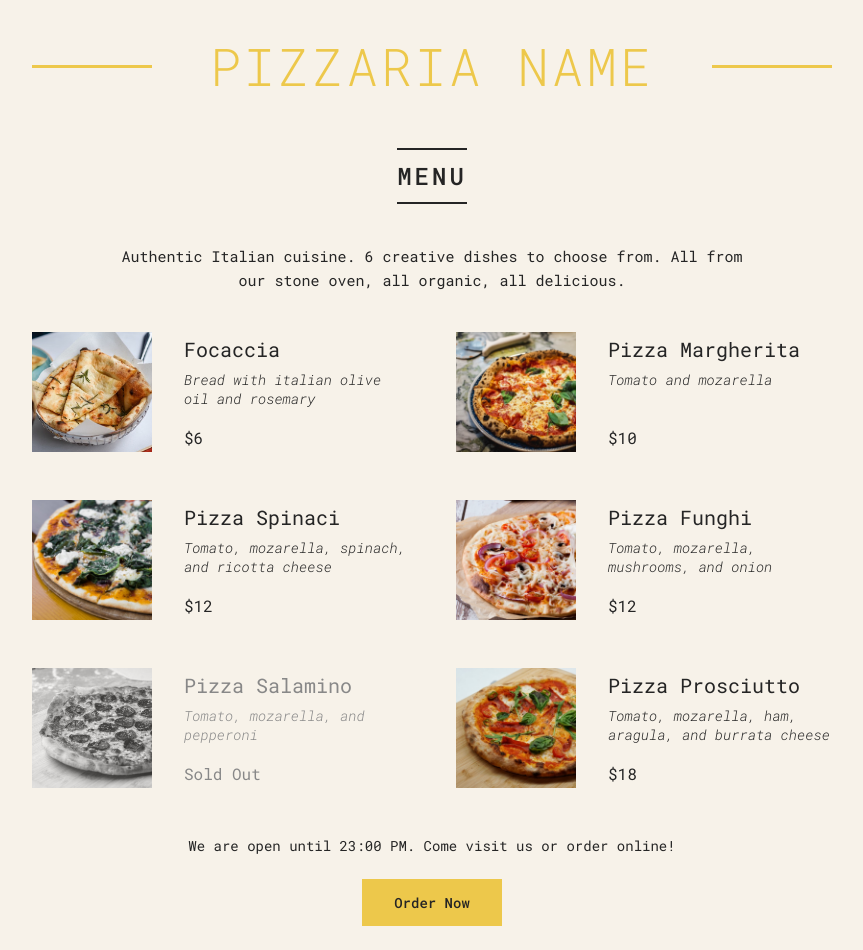
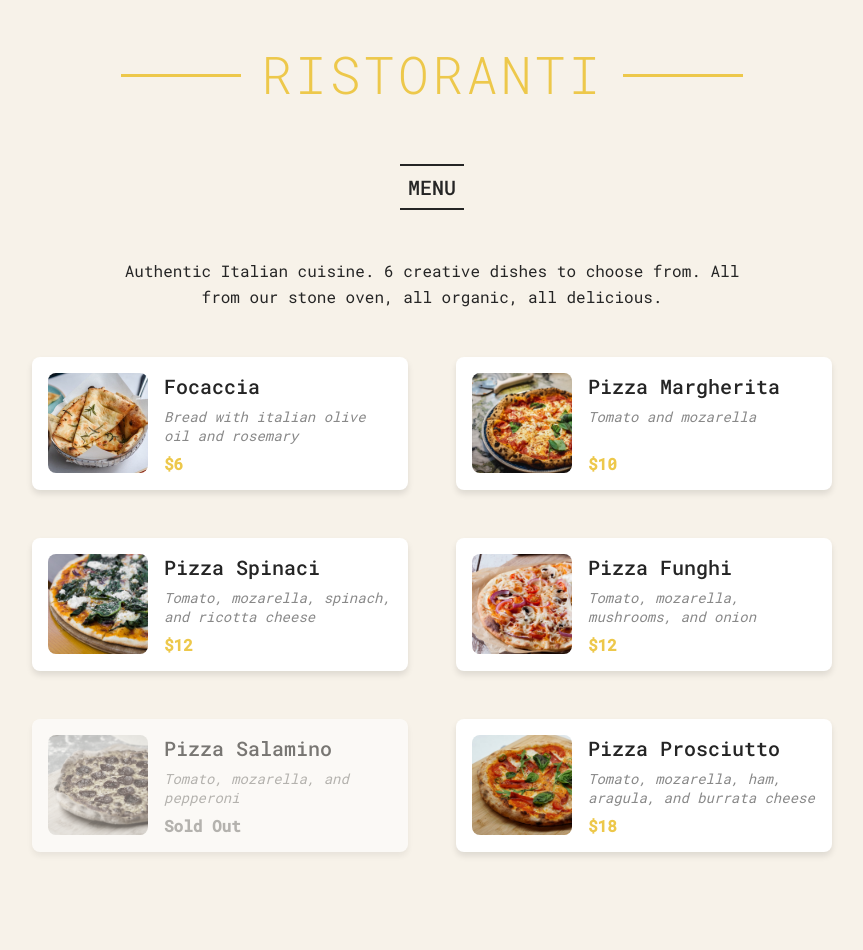
Before and after one commit to brunnoTripovichy/pizza-menu, a React (Create React App) app: page / in a window 1280 px wide. Shown: the top 950 px of the page, without its empty margins (208-1071 px from the left). Built offline with nearby package versions, Linux system fonts and the light colour scheme.

Commit message:
refactor: improve styles

```diff
--- a/src/App.jsx
+++ b/src/App.jsx
@@ -6,7 +6,7 @@ import Footer from './Footer';
 const App = () => {
   return (
     <div className='container'>
-      <Header />
+      <Header title='Ristoranti' />
       <Menu />
       <Footer />
     </div>
--- a/src/Footer.jsx
+++ b/src/Footer.jsx
@@ -3,7 +3,7 @@ import { OPEN_TIME, CLOSE_TIME } from './data';
 
 const Footer = () => {
   const hour = new Date().getHours();
-
+  const closingIn = CLOSE_TIME - hour;
   const isOpen = hour >= OPEN_TIME && hour <= CLOSE_TIME;
 
   return (
@@ -12,8 +12,10 @@ const Footer = () => {
         <Order closeTime={CLOSE_TIME} />
       ) : (
         <p>
-          We are closed. We open at {OPEN_TIME}:00 AM. Visit us tomorrow or
-          order online!
+          We are closed. We open at {OPEN_TIME}:00 AM.{' '}
+          {closingIn > 0
+            ? `Reopening in ${closingIn} hours.`
+            : 'See you tomorrow!'}
         </p>
       )}
     </footer>
--- a/src/Header.jsx
+++ b/src/Header.jsx
@@ -1,7 +1,7 @@
-const Header = () => {
+const Header = ({ title }) => {
   return (
     <header className='header'>
-      <h1>Pizzaria Name</h1>
+      <h1>{title}</h1>
     </header>
   );
 };
--- a/src/index.css
+++ b/src/index.css
@@ -1,4 +1,29 @@
-@import url('https://fonts.googleapis.com/css2?family=Roboto+Mono:ital,wght@0,300;0,400;0,500;1,300&display=swap');
+/* ================================= */
+/* 🌍 Global Styles */
+/* ================================= */
+@import url('https://fonts.googleapis.com/css2?family=Roboto+Mono:wght@300;400;500&display=swap');
+
+:root {
+  /* 🎨 Color Variables */
+  --primary-color: #edc84b;
+  --primary-dark: #e9bb24;
+  --text-color: #252525;
+  --muted-text: #888;
+  --background-color: #f7f2e9;
+
+  /* 📏 Spacing */
+  --spacing-xs: 0.8rem;
+  --spacing-sm: 1.6rem;
+  --spacing-md: 3.2rem;
+  --spacing-lg: 4.8rem;
+  --spacing-xl: 6rem;
+
+  /* 🔤 Typography */
+  --font-size-sm: 1.4rem;
+  --font-size-md: 1.6rem;
+  --font-size-lg: 2rem;
+  --font-size-xl: 5.2rem;
+}
 
 * {
   margin: 0;
@@ -12,176 +37,224 @@ html {
 
 body {
   font-family: 'Roboto Mono', sans-serif;
-  color: #252525;
+  color: var(--text-color);
   font-weight: 400;
-  background-color: #f7f2e9;
-  border-bottom: 1.6rem solid #edc84b;
+  background-color: var(--background-color);
+  border-bottom: 1.6rem solid var(--primary-color);
   min-height: 100vh;
-  padding: 3.2rem;
-  padding-bottom: 6rem;
+  padding: var(--spacing-md);
+  padding-bottom: var(--spacing-xl);
 }
 
 .container {
   max-width: 80rem;
   margin: 0 auto;
-
   display: flex;
   flex-direction: column;
   align-items: center;
-  gap: 4.8rem;
+  gap: var(--spacing-lg);
 }
 
-/* *************** */
-
+/* ================================= */
+/* 🔥 Header */
+/* ================================= */
 .header {
   align-self: stretch;
+  text-align: center;
 }
 
 .header h1 {
-  /* Non-accessible color */
-  color: #edc84b;
-  /* color: #af8602; */
-
+  color: var(--primary-color);
   text-transform: uppercase;
-  text-align: center;
-  font-size: 5.2rem;
+  font-size: var(--font-size-xl);
   font-weight: 300;
   letter-spacing: 3px;
   position: relative;
-  width: 100%;
-  display: block;
+  display: inline-block;
+  padding: var(--spacing-xs) 0;
 }
 
 .header h1::before,
 .header h1::after {
-  display: block;
   content: '';
+  position: absolute;
+  top: 50%;
+  width: 12rem;
   height: 3px;
-  width: 12rem;
-  background-color: #edc84b;
-  position: absolute;
-  top: calc(50% - 1px);
+  background-color: var(--primary-color);
 }
 
 .header h1::before {
-  left: 0;
+  left: -14rem;
 }
 
 .header h1::after {
-  right: 0;
+  right: -14rem;
 }
 
-/* *************** */
+/* Responsive Header */
+@media (max-width: 768px) {
+  .header h1 {
+    font-size: 4rem;
+  }
 
+  .header h1::before,
+  .header h1::after {
+    width: 8rem;
+  }
+}
+
+/* ================================= */
+/* 🍕 Menu */
+/* ================================= */
 .menu {
   display: flex;
   flex-direction: column;
   align-items: center;
-  gap: 4rem;
+  gap: var(--spacing-lg);
 }
 
 .menu h2 {
-  display: inline-block;
-  padding: 1rem 0;
   border-top: 2px solid currentColor;
   border-bottom: 2px solid currentColor;
-  font-size: 2.4rem;
+  font-size: var(--font-size-lg);
   text-transform: uppercase;
-  letter-spacing: 3px;
   font-weight: 500;
+  padding: var(--spacing-xs);
 }
 
 .menu > p {
-  font-size: 1.5rem;
+  font-size: var(--font-size-md);
   text-align: center;
   line-height: 1.6;
   width: 80%;
 }
 
+/* ================================= */
+/* 🍕 Pizza List & Item */
+/* ================================= */
 .pizzas {
   list-style: none;
   display: grid;
-  grid-template-columns: 1fr 1fr;
-  gap: 4.8rem;
+  grid-template-columns: repeat(auto-fit, minmax(250px, 1fr));
+  gap: var(--spacing-lg);
+  width: 100%;
 }
 
 .pizza {
   display: flex;
-  gap: 3.2rem;
+  gap: var(--spacing-sm);
+  background-color: white;
+  padding: var(--spacing-sm);
+  border-radius: 8px;
+  box-shadow: 0px 4px 6px rgba(0, 0, 0, 0.1);
+  transition: transform 0.2s ease-in-out;
+}
+
+.pizza:hover {
+  transform: translateY(-5px);
 }
 
 .pizza img {
-  width: 12rem;
-  aspect-ratio: 1;
-  align-self: start;
+  width: 10rem;
+  height: 10rem;
+  border-radius: 8px;
+  object-fit: cover;
 }
 
 .pizza div {
   display: flex;
   flex-direction: column;
-  gap: 0.8rem;
-  padding: 0.4rem 0;
+  gap: var(--spacing-xs);
 }
 
 .pizza h3 {
-  font-size: 2rem;
-  font-weight: 400;
+  font-size: var(--font-size-lg);
+  font-weight: 500;
 }
 
 .pizza p {
-  font-size: 1.4rem;
-  font-weight: 300;
+  font-size: var(--font-size-sm);
   font-style: italic;
+  color: var(--muted-text);
   margin-bottom: auto;
 }
 
 .pizza span {
-  display: block;
-  font-size: 1.6rem;
+  font-size: var(--font-size-md);
+  font-weight: bold;
+  color: var(--primary-color);
 }
 
 .pizza.sold-out {
-  color: #888;
+  opacity: 0.6;
+  filter: grayscale(0.8);
 }
 
-.pizza.sold-out img {
-  filter: grayscale();
-  opacity: 0.8;
+.pizza.sold-out span {
+  color: var(--muted-text);
 }
 
-/* *************** */
+/* ================================= */
+/* 🍕 Order Button */
+/* ================================= */
+.btn {
+  color: white;
+  font-size: var(--font-size-md);
+  font-weight: 500;
+  background-color: var(--primary-color);
+  padding: var(--spacing-sm) var(--spacing-md);
+  border-radius: 6px;
+  border: none;
+  cursor: pointer;
+  transition: background-color 0.2s ease-in-out, transform 0.1s ease-in-out;
+}
 
+.btn:hover {
+  background-color: var(--primary-dark);
+  transform: scale(1.05);
+}
+
+/* ================================= */
+/* 🔚 Footer */
+/* ================================= */
 .footer {
-  font-size: 1.4rem;
+  font-size: var(--font-size-sm);
+  text-align: center;
+  padding-top: var(--spacing-lg);
 }
 
 .order {
   display: flex;
   flex-direction: column;
   align-items: center;
-  gap: 2.4rem;
+  gap: var(--spacing-md);
 }
 
-.btn {
-  color: inherit;
-  font-family: inherit;
-  border: none;
-  font-size: 1.4rem;
-  font-weight: 500;
-  background-color: #edc84b;
-  padding: 1.4rem 3.2rem;
-  cursor: pointer;
-  transition: all 0.2s;
+/* ================================= */
+/* 📱 Responsive Design */
+/* ================================= */
+@media (max-width: 768px) {
+  .menu > p {
+    width: 100%;
+  }
+
+  .pizzas {
+    grid-template-columns: 1fr;
+  }
+
+  .pizza {
+    flex-direction: column;
+    align-items: center;
+    text-align: center;
+  }
+
+  .pizza img {
+    width: 100%;
+    height: auto;
+  }
+
+  .btn {
+    width: 100%;
+  }
 }
-
-.btn:hover {
-  background-color: #e9bb24;
-}
-
-/*
-SPACING SYSTEM (px)
-2 / 4 / 8 / 12 / 16 / 24 / 32 / 40 / 48 / 64 / 80 / 96 / 128
-
-FONT SIZE SYSTEM (px)
-10 / 12 / 14 / 16 / 18 / 20 / 24 / 30 / 36 / 44 /52 / 62 / 74 / 86 / 98
-*/
```
